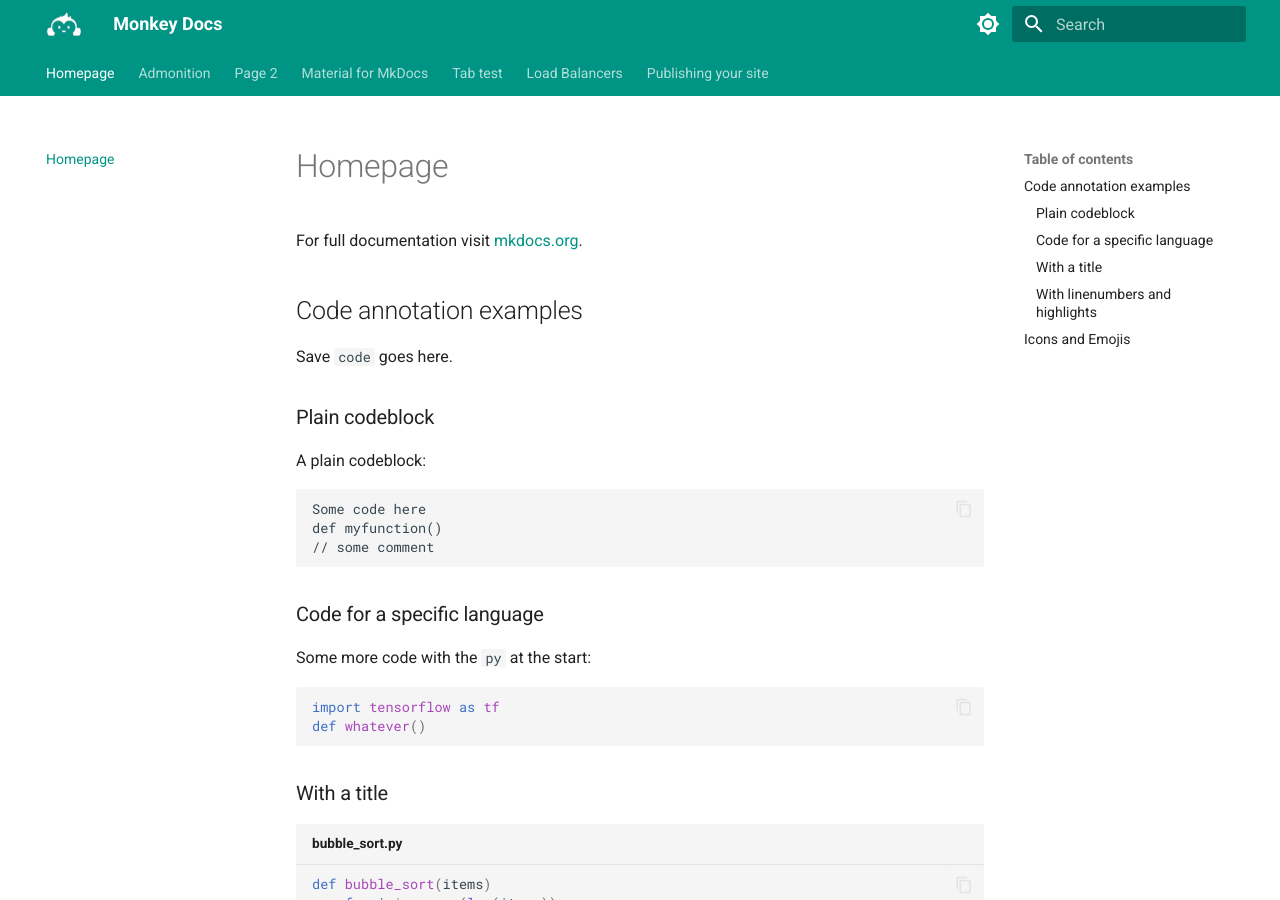
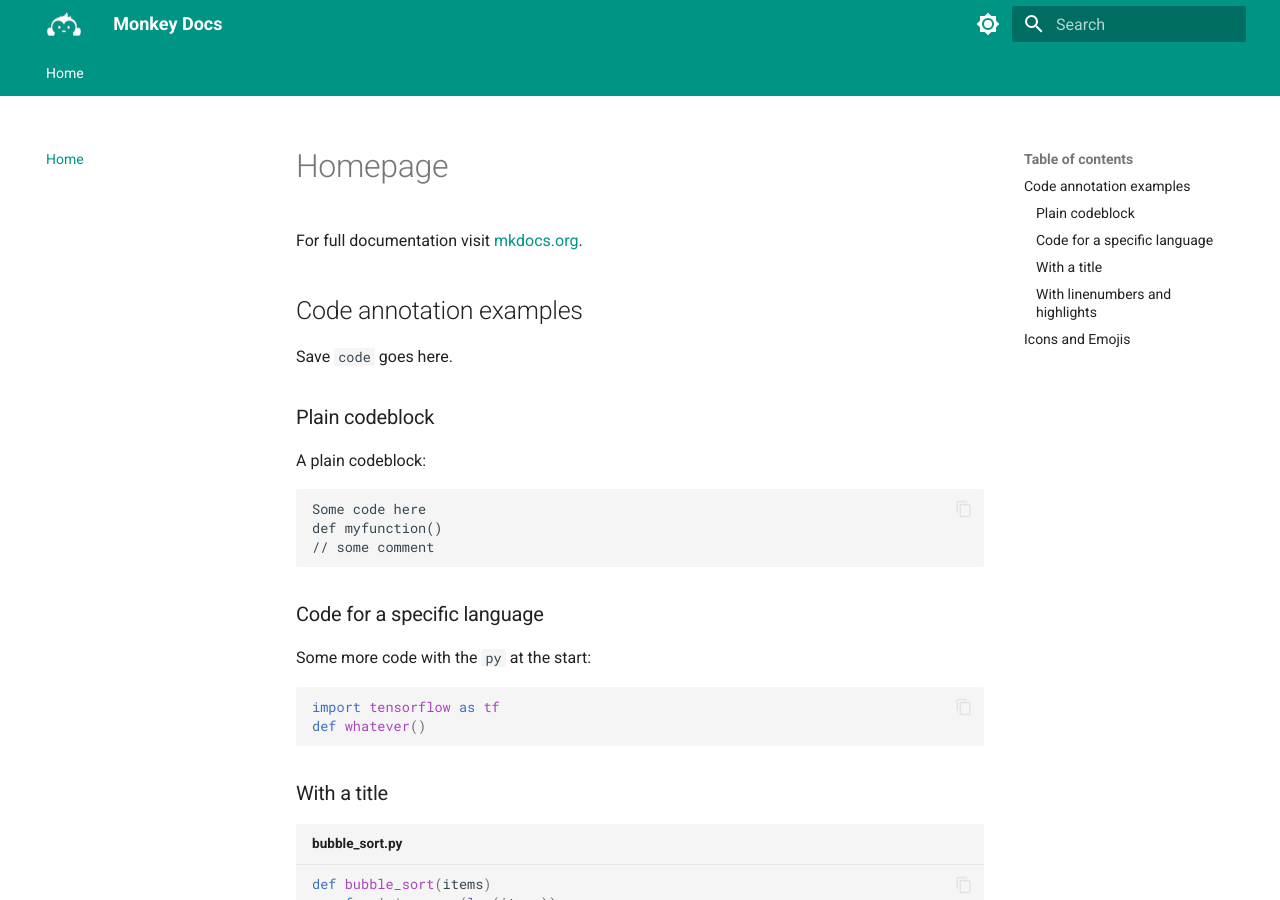
Before and after one commit to lp182501/mkdocs, an MkDocs documentation site: the page built from docs/index.md, in a window 1280 px wide and 900 px high. Built offline with MkDocs 1.6.1 and Material for MkDocs 9.7.7, drawn with Linux system fonts in a browser that asks for light colours; emoji names are drawn with the system emoji font; some of the changed lines change nothing that is shown.

Commit message:
Update mkdocs.yml

```diff
--- a/mkdocs.yml
+++ b/mkdocs.yml
@@ -1,11 +1,4 @@
 site_name: Monkey Docs
-#nav:
-#  - Home: index.md
-#  - Load Balancers:
-#    - **Progress**<sup>&reg;</sup>Kemp<sup>&reg;</sup>: page5.md
-#    - F5: page6.md
-#    - Traefik: admonition.md
-
 theme:
   name: material
   logo: assets/logo6.png
@@ -76,6 +69,12 @@ extra:
   analytics:
     provider: google
     property: G-1XXXXXX
+nav:
+  - Home: index.md
+#  - Load Balancers:
+#    - **Progress**<sup>&reg;</sup>Kemp<sup>&reg;</sup>: page5.md
+#    - F5: page6.md
+#    - Traefik: admonition.md
 
 copyright: |
   &copy; 2024 <a href="https://github.com/lp182501" target="_blank" rel="noopener">Leo van der Pauw</a>
```
